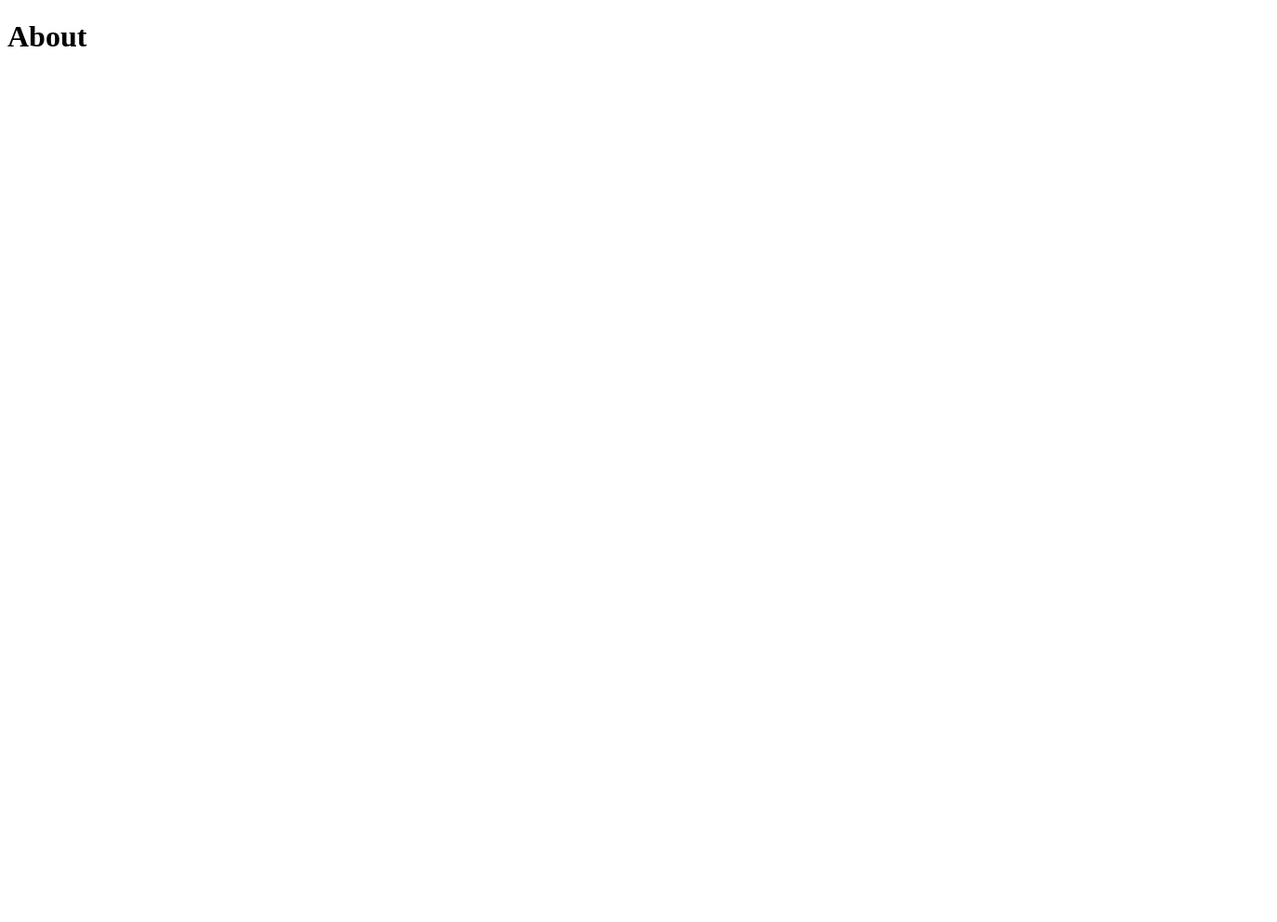
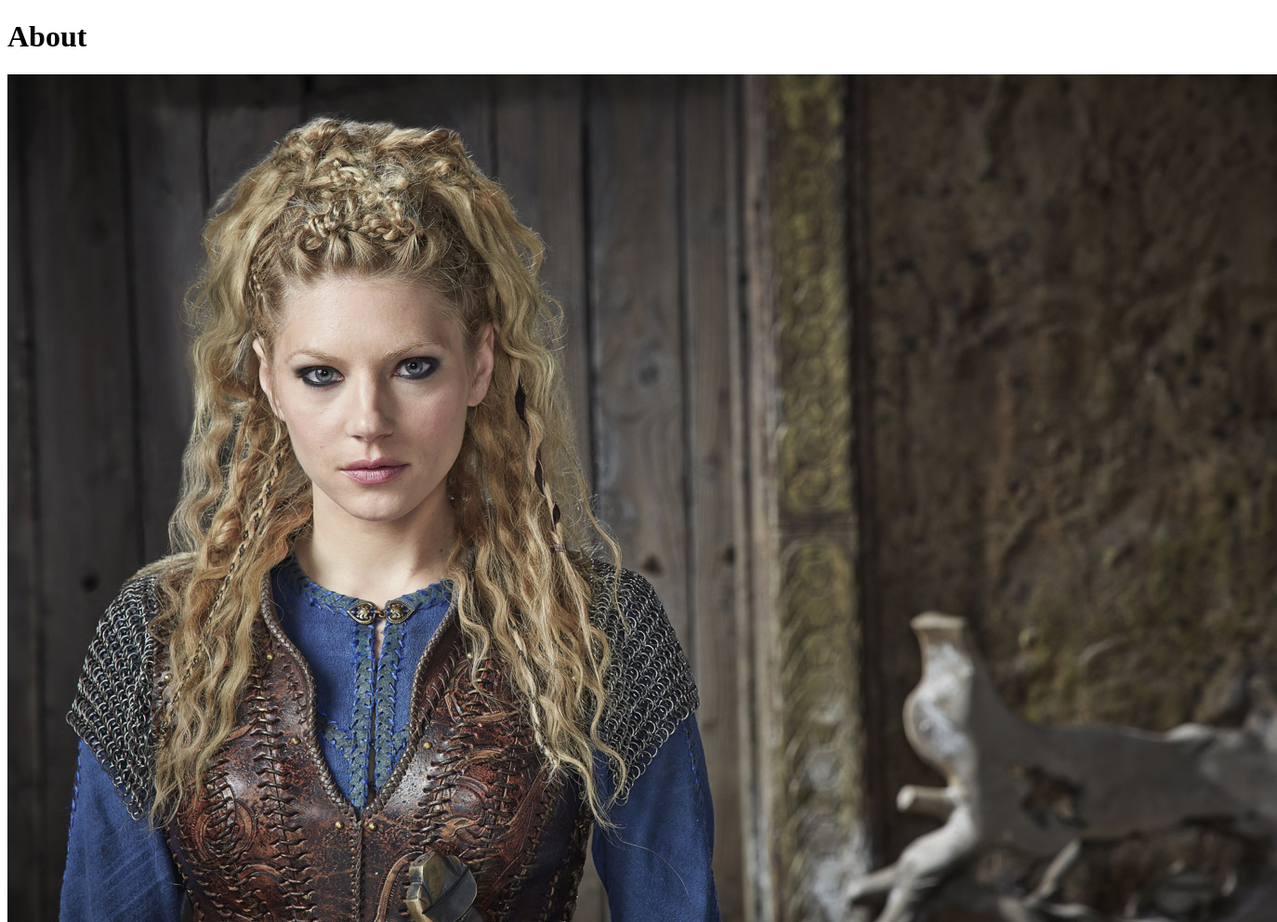
Before and after one commit to MaxiCartier/Emilia, a website: page views/about.html in a window 1280 px wide. Shown: the whole page at 93% size, 1374 px wide, since content can reach past the window. Before the commit the page ends 800 px from the top, so only its background shows below. Drawn offline with Linux system fonts and the light colour scheme.

Commit message:
Agrega imagen

```diff
--- a/app.js
+++ b/app.js
@@ -2,6 +2,10 @@ const express = require("express");
 const app = express();
 const path = require("path");
 const PORT = 3030;
+
+/* Configuraciones */
+
+app.use(express.static("public"))
 
 /* Rutas */
 app.get("/", (req, res) => res.sendFile(path.join(__dirname, "views", "home.html")));
--- a/views/about.html
+++ b/views/about.html
@@ -7,5 +7,6 @@
 </head>
 <body>
   <h1>About</h1>
+  <img src="/img/img1.jpg" alt="Lagertha♥">
 </body>
 </html>
```
Also changed, not shown: public/img/img1.jpg (added).
